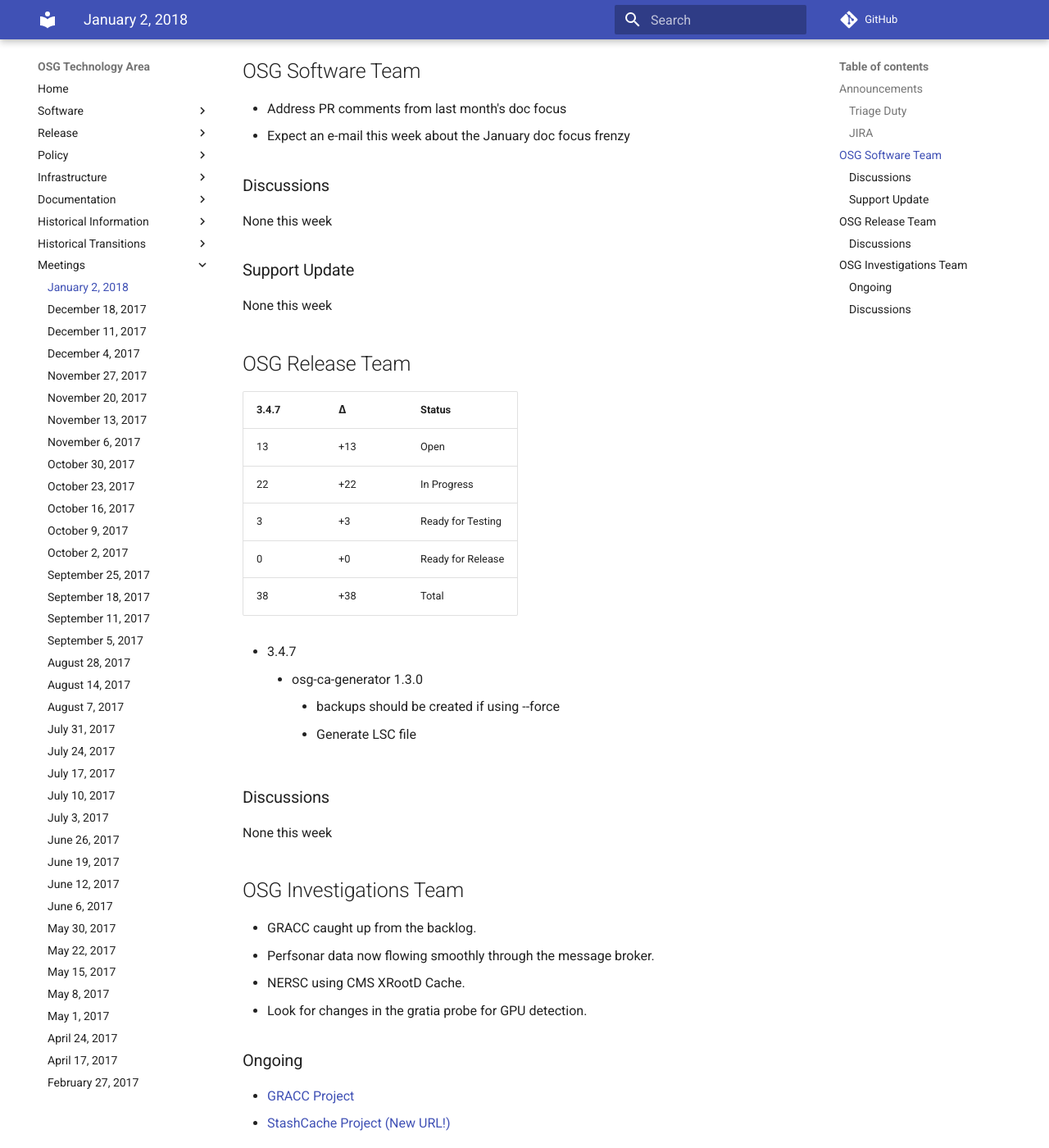
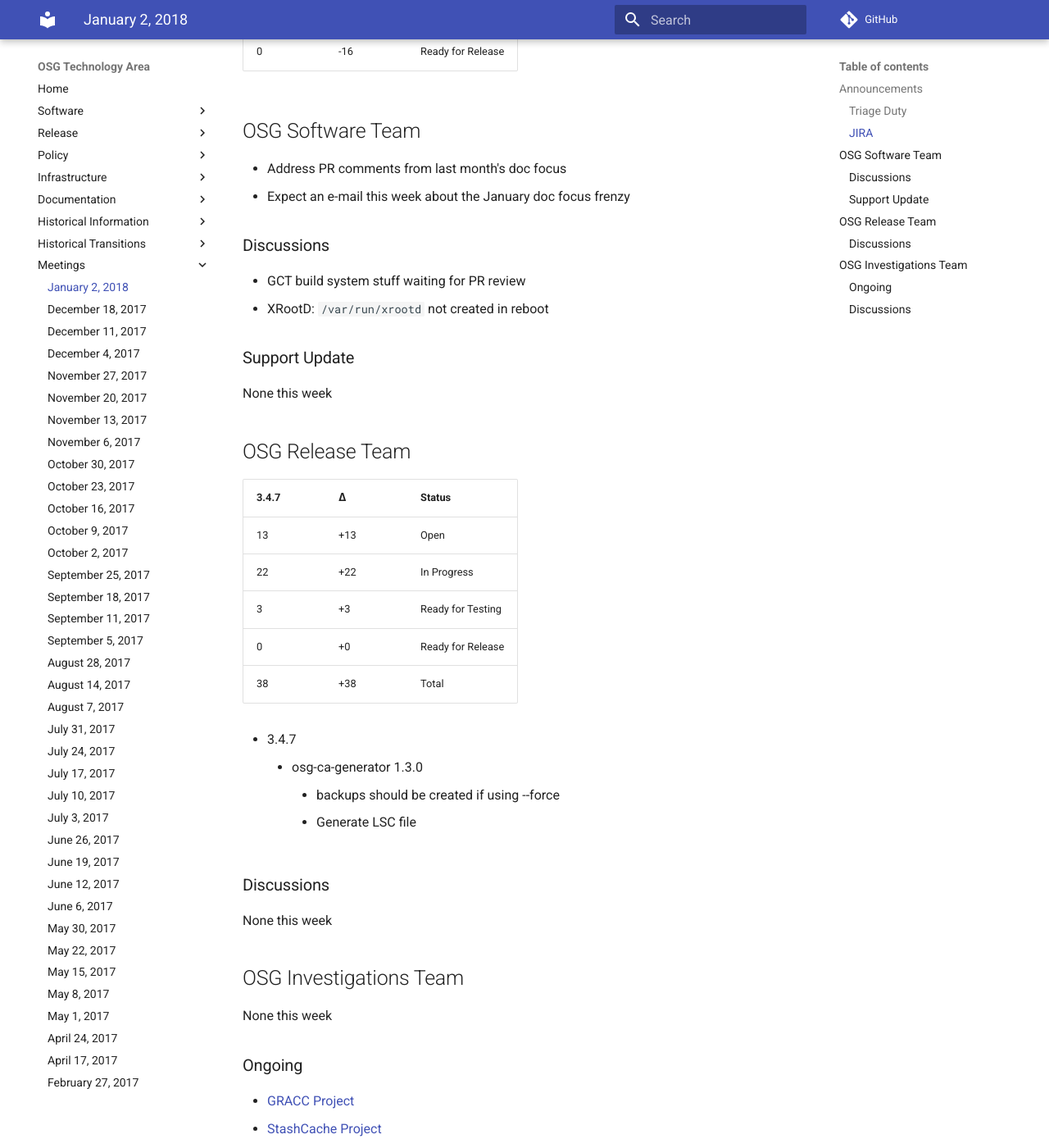
Before and after one commit to zvada/technology, an MkDocs documentation site: the page built from docs/meetings/2018/TechArea20180102.md, in a window 1280 px wide and 1400 px high, scrolled down 754 px. Shown: the whole window at 82% size. Built offline with MkDocs 1.6.1 and Material for MkDocs 9.7.7, drawn with Linux system fonts in a browser that asks for light colours; comment, search, counter and statistics services are not loaded; old or Windows-style settings are respelled for this version of MkDocs; some of the changed text lies outside the part shown.

Commit message:
Meeting notes for 2 January 2018

```diff
--- a/docs/meetings/2018/TechArea20180102.md
+++ b/docs/meetings/2018/TechArea20180102.md
@@ -17,7 +19,7 @@
 ### JIRA
 
 | # of tickets | &Delta; | State             |
-|------------ |------- |----------------- |
+|------------- |-------- |------------------ |
 | 153          | +1      | Open              |
 | 37           | +7      | In Progress       |
 | 6            | -21     | Ready for Testing |
@@ -31,7 +33,8 @@
 
 ### Discussions
 
-None this week
+-   GCT build system stuff waiting for PR review
+-   XRootD: `/var/run/xrootd` not created in reboot
 
 
 ### Support Update
@@ -40,7 +43,6 @@ None this week
 
 
 ## OSG Release Team
-
 
 | 3.4.7 | &Delta; | Status            |
 |------ |-------- |------------------ |
@@ -62,16 +64,12 @@ None this week
 
 ## OSG Investigations Team
 
--   GRACC caught up from the backlog.
--   Perfsonar data now flowing smoothly through the message broker.
--   NERSC using CMS XRootD Cache.
--   Look for changes in the gratia probe for GPU detection.
-
+None this week
 
 ### Ongoing
 
 -   [GRACC Project](https://jira.opensciencegrid.org/projects/GRACC/)
--   [StashCache Project (New URL!)](https://opensciencegrid.github.io/StashCache/)
+-   [StashCache Project](https://opensciencegrid.github.io/StashCache/)
 
 
 ### Discussions
```
Also changed, not shown: other parts of docs/meetings/2018/TechArea20180102.md (+3 -1 lines).
